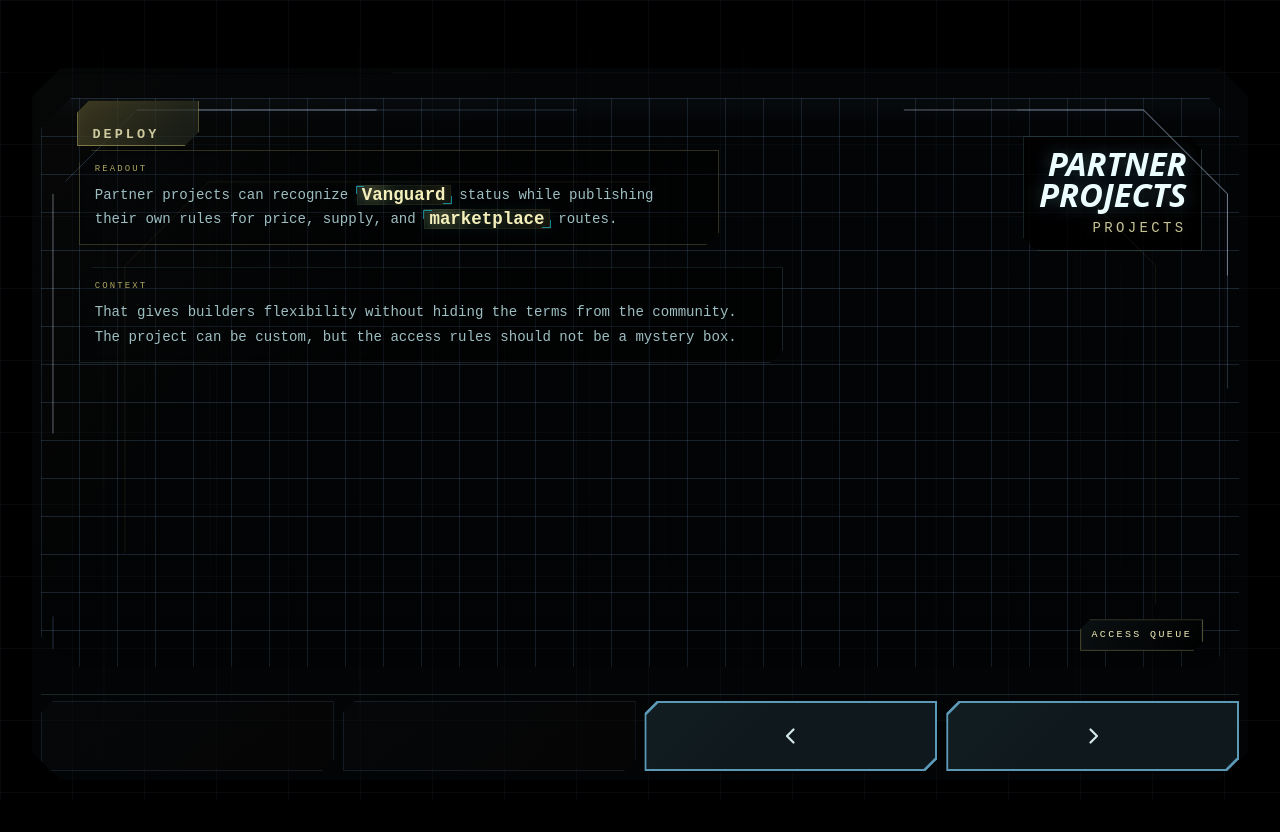
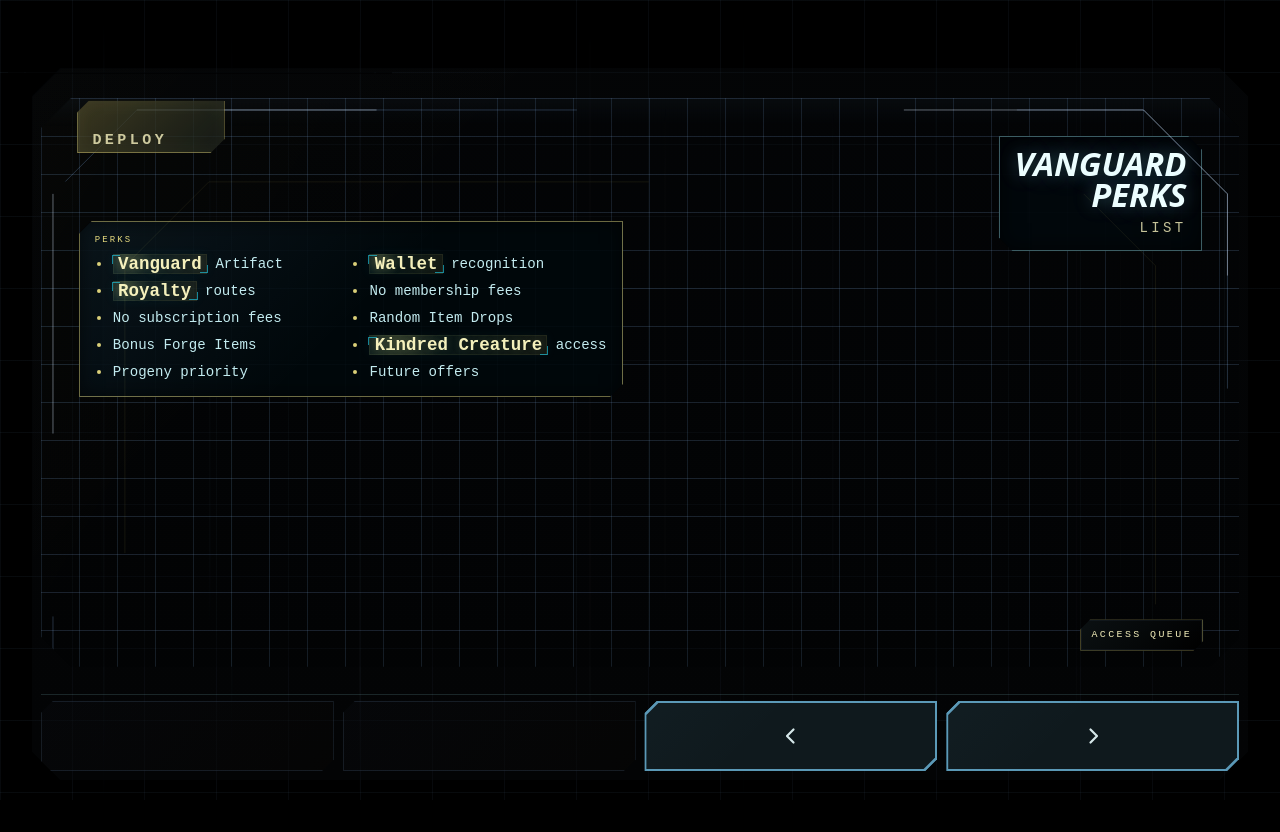
Before and after one commit to 477heat/sovereign-portal, a Next.js app: page /vanguard in a window 1280 px wide. Both pictures are taken after a click on the button 790 px from the left and 736 px from the top of the page. Shown: the top 832 px of the page. Built offline with nearby package versions, Linux system fonts and the light colour scheme.

Commit message:
Refine Vanguard console panels

```diff
--- a/app/vanguard/page.tsx
+++ b/app/vanguard/page.tsx
@@ -34,59 +34,58 @@ const originBadgeBackdropStyle: CSSProperties = {
   backgroundRepeat: "no-repeat",
   backgroundSize: "contain",
   filter:
-    "drop-shadow(0 0 22px rgba(250, 204, 21, 0.16)) drop-shadow(0 0 48px rgba(125, 211, 252, 0.08))",
-  height: "clamp(13rem, 34vw, 28rem)",
-  opacity: 0.38,
+    "drop-shadow(0 0 26px rgba(250, 204, 21, 0.34)) drop-shadow(0 0 54px rgba(125, 211, 252, 0.14))",
+  height: "clamp(8rem, 22vw, 17rem)",
+  opacity: 1,
   pointerEvents: "none",
-  position: "absolute",
-  right: "clamp(-0.5rem, 4vw, 3rem)",
-  top: "clamp(1.8rem, 7vh, 4.25rem)",
-  width: "clamp(13rem, 34vw, 28rem)",
+  position: "relative",
+  width: "clamp(8rem, 22vw, 17rem)",
+  zIndex: 2,
 };
 
 const statusPanels: CommandPanel[] = [
   {
     id: "rail-origin",
     number: "01",
-    label: "Origin",
-    value: "Vanguard",
-    title: "Vanguard Origin",
+    label: "Vanguard",
+    value: "Early",
+    title: "Vanguard",
     body: [
-      "Vanguards are the Genesis-phase supporters: the people who entered before the Engine branches outward.",
-      "That matters because the first community should not become invisible later. Their wallets carry a visible record of early support as new branches and projects are published.",
+      "Vanguards are early supporters of Sovereign Engine.",
+      "These perpetual perks are a thank you for early supporters.",
     ],
   },
   {
     id: "rail-wallet",
     number: "02",
-    label: "Wallet",
-    value: "Linked",
-    title: "Wallet Linked",
+    label: "Access",
+    value: "Forever",
+    title: "Early Access",
     body: [
-      "Recognition follows the original Genesis mint wallet. It is not meant to reward whoever can spin up the most throwaway wallets.",
-      "For users, that keeps status tied to real participation. For builders, it creates a cleaner access trail than anonymous farming.",
+      "Early support matters. Vanguards keep their privileges in perpetuity.",
+      "If you help open the door early, you should not have to earn the same place again later.",
     ],
   },
   {
     id: "rail-legacy",
     number: "03",
     label: "No Fees",
-    value: "Legacy",
-    title: "Vanguard Legacy",
+    value: "No Monthly",
+    title: "No Membership",
     body: [
-      "Vanguard status is designed as lasting recognition, not a monthly toll booth.",
-      "Vanguards never pay a subscription or membership fee. Release prices and rules can still change by project, but keeping your place in the first wave does not become another bill.",
+      "Vanguard access is $3 during pre-launch.",
+      "Early Supporter Vanguards never pay a membership or subscription. They keep their initial perks and receive future offers automatically.",
     ],
   },
   {
     id: "rail-routing",
     number: "04",
-    label: "Royalties",
-    value: "Signal",
-    title: "Royalty Signal",
+    label: "Wallet",
+    value: "Recognition",
+    title: "Wallet Recognition",
     body: [
-      "Royalty participation follows contract rules, marketplace support, and each release's published terms.",
-      "That is the honest version: the system can signal attribution and route supported payments, but no marketplace should be treated as automatic enforcement.",
+      "Vanguards always keep wallet recognition on their mints.",
+      "That recognition carries royalty rights in perpetuity. When a marketplace supports royalties, supported royalties are sent automatically to your wallet.",
     ],
   },
 ];
@@ -99,42 +98,53 @@ const policyPanels: CommandPanel[] = [
     value: "Creature",
     title: "Kindred Creature",
     body: [
-      "Kindred Creature is the first Progeny branch: a creature-style mint tied to the Genesis profile.",
-      "The creature matters because it comes from the person's profile instead of being a disconnected generic drop. It should feel like it belongs to the holder's origin.",
+      "Kindred Creature is your pal for the game side.",
+      "As an early supporter, it is yours before that side of the Engine opens wider.",
     ],
   },
   {
     id: "natal-chart",
     number: "02",
-    label: "Natal",
-    value: "Chart",
-    title: "Full Natal Chart",
+    label: "Items",
+    value: "Drops",
+    title: "Random Item Drops",
     body: [
-      "Full Natal Chart access belongs to the Vanguard benefit set.",
-      "The current Engine starts with birth date. The full chart branch adds birth time and location so planets, houses, and placements can deepen the stat tree without dumping private intake details into public marketplace metadata.",
+      "Vanguards receive random Item Drops and bonus Forge Items.",
+      "Some will be small thank-you drops. Some will be useful later as the game side continues to develop.",
     ],
   },
   {
     id: "artifact-item",
     number: "03",
-    label: "Artifact",
-    value: "Item",
-    title: "Artifact Item",
+    label: "Progeny",
+    value: "Priority",
+    title: "Progeny Priority",
     body: [
-      "Artifact Item access uses the Vanguard path for item releases.",
-      "Items do not always need the same scarcity as people. Some should exist in small sets, and some should be tradeable in larger counts when a game or community actually needs supply.",
+      "Progeny are future Items, Characters, Creatures, and Artifacts that grow out of the original Soul Stat sheet.",
+      "These future mints are created under your parentage. They are tied to you, unique to your allowable attribute specs, and some can be traded while others cannot.",
     ],
   },
   {
     id: "partner-projects",
     number: "04",
-    label: "Partner",
-    value: "Projects",
-    title: "Partner Projects",
-    body: [
-      "Partner projects can recognize Vanguard status while publishing their own rules for price, supply, and marketplace routes.",
-      "That gives builders flexibility without hiding the terms from the community. The project can be custom, but the access rules should not be a mystery box.",
-    ],
+    label: "Perks",
+    value: "List",
+    title: "Vanguard Perks",
+    body: {
+      label: "Perks",
+      items: [
+        "Vanguard Artifact",
+        "Wallet recognition",
+        "Royalty routes",
+        "No membership fees",
+        "No subscription fees",
+        "Random Item Drops",
+        "Bonus Forge Items",
+        "Kindred Creature access",
+        "Progeny priority",
+        "Future offers",
+      ],
+    },
   },
 ];
 
--- a/components/command/CommandConsoleScreen.tsx
+++ b/components/command/CommandConsoleScreen.tsx
@@ -4,7 +4,10 @@ import type { ReactNode } from "react";
 import { AnimatedFrame } from "@/components/command/AnimatedFrame";
 import { GlossaryText } from "@/components/GlossaryTerm";
 import type { GlossaryTermKey } from "@/lib/glossary";
-import type { CommandShellPanel } from "@/components/command/types";
+import type {
+  CommandPanelCopy,
+  CommandShellPanel,
+} from "@/components/command/types";
 
 type CommandConsoleScreenProps = {
   activePanel: CommandShellPanel;
@@ -24,23 +27,51 @@ export function CommandConsoleScreen({
     : [activePanel.body];
   const [primaryPanelBody, ...secondaryPanelBody] = activePanelBody;
   const activePanelTitleWords = activePanel.title.split(/\s+/).filter(Boolean);
-  const renderCopyCard = (paragraph: string, index: number) => (
+  const panelVisual = renderPanelBackdrop?.(activePanel);
+  const renderGlossaryText = (text: string) =>
+    glossaryTerms.length > 0 ? (
+      <GlossaryText terms={glossaryTerms} text={text} />
+    ) : (
+      text
+    );
+  const renderCopyCard = (copy: CommandPanelCopy, index: number) => {
+    const cardLabel =
+      typeof copy === "string"
+        ? index === 0
+          ? "Readout"
+          : "Context"
+        : copy.label ?? (index === 0 ? "Readout" : "Context");
+
+    return (
       <section
         className={`command-room__panel-copy-card ${
           index === 0 ? "command-room__panel-copy-card--primary" : ""
-      }`}
+        } ${typeof copy === "string" ? "" : "command-room__panel-copy-card--list"}`}
         key={`${activePanel.id}-${index}`}
       >
-      <span>{index === 0 ? "Readout" : "Context"}</span>
-      <p>
-        {glossaryTerms.length > 0 ? (
-          <GlossaryText terms={glossaryTerms} text={paragraph} />
+        <span>{cardLabel}</span>
+        {typeof copy === "string" ? (
+          <p>{renderGlossaryText(copy)}</p>
         ) : (
-          paragraph
+          <ul className="command-room__panel-copy-list">
+            {copy.items.map((item) => (
+              <li key={`${activePanel.id}-${cardLabel}-${item}`}>
+                {renderGlossaryText(item)}
+              </li>
+            ))}
+          </ul>
         )}
-      </p>
       </section>
     );
+  };
+  const renderSecondaryCopyStack = () =>
+    secondaryPanelBody.length > 0 ? (
+      <div className="command-room__panel-copy-stack text-sm leading-7 text-cyan-50/72 md:text-base">
+        {secondaryPanelBody.map((paragraph, index) =>
+          renderCopyCard(paragraph, index + 1),
+        )}
+      </div>
+    ) : null;
 
   return (
     <div className="command-room__console-screen">
@@ -64,9 +95,24 @@ export function CommandConsoleScreen({
             data-panel-id={activePanel.id}
             key={activePanel.id}
           >
-            {renderPanelBackdrop?.(activePanel)}
-            <div className="command-room__panel-header">
+            <div
+              className={`command-room__panel-header ${
+                panelVisual ? "command-room__panel-header--with-visual" : ""
+              }`}
+            >
+              {panelVisual ? (
+                <div className="command-room__panel-copy-column">
                   {primaryPanelBody ? renderCopyCard(primaryPanelBody, 0) : null}
+                  {renderSecondaryCopyStack()}
+                </div>
+              ) : primaryPanelBody ? (
+                renderCopyCard(primaryPanelBody, 0)
+              ) : null}
+              {panelVisual ? (
+                <div className="command-room__panel-visual-slot">
+                  {panelVisual}
+                </div>
+              ) : null}
               <div className="command-room__panel-title-card">
                 <h1
                   aria-label={activePanel.title}
@@ -87,13 +133,7 @@ export function CommandConsoleScreen({
                 </p>
               </div>
             </div>
-            {secondaryPanelBody.length > 0 ? (
-              <div className="command-room__panel-copy-stack text-sm leading-7 text-cyan-50/72 md:text-base">
-                {secondaryPanelBody.map((paragraph, index) =>
-                  renderCopyCard(paragraph, index + 1),
-                )}
-              </div>
-            ) : null}
+            {!panelVisual ? renderSecondaryCopyStack() : null}
           </div>
         </div>
       </AnimatedFrame>
--- a/components/command/CommandDrawerTab.tsx
+++ b/components/command/CommandDrawerTab.tsx
@@ -34,7 +34,9 @@ export function CommandDrawerTab({
       disabled={pendingActionId !== null}
       type="button"
     >
-      {drawerOpen ? "Stow" : "Deploy"}
+      <span className="command-room__drawer-tab-label">
+        {drawerOpen ? "Stow" : "Deploy"}
+      </span>
     </button>
   );
 }
--- a/components/command/types.ts
+++ b/components/command/types.ts
@@ -10,13 +10,20 @@ export type CommandShellSounds = {
   stow: string;
 };
 
+export type CommandPanelCopy =
+  | string
+  | {
+      label?: string;
+      items: string[];
+    };
+
 export type CommandPanel = {
   id: string;
   number?: string;
   label: string;
   value: string;
   title: string;
-  body: string | string[];
+  body: CommandPanelCopy | CommandPanelCopy[];
   link?: {
     href: string;
     label: string;
```
Also changed, not shown: app/globals.css. Lines whose indentation alone changed are shown as unchanged.
